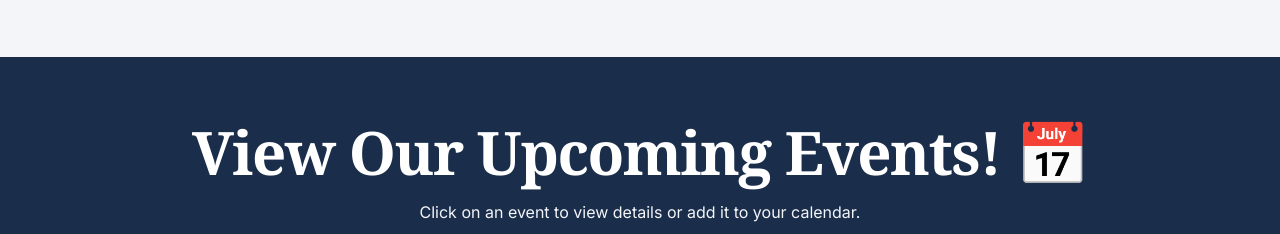
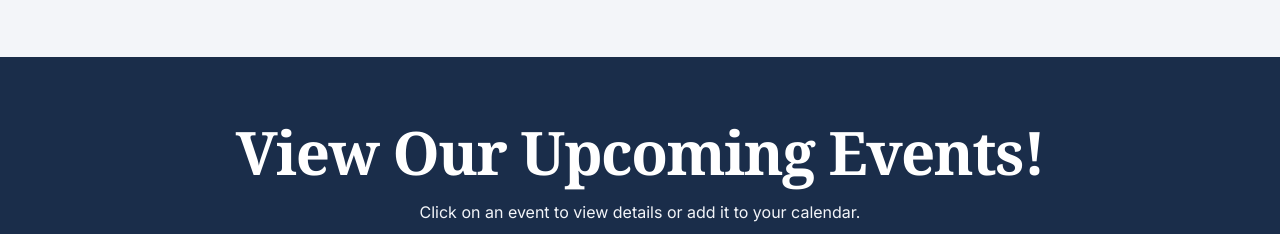
Before and after one commit to TheWeeknder/New-Computer-Technology-Club-Website, a Next.js app: page / in a window 1280 px wide. Shown: the part 3600-3834 px from the top of the page. Built offline with nearby package versions, Linux system fonts and the light colour scheme.

Commit message:
removed calendar emoji

```diff
--- a/src/components/Google-calendar.tsx
+++ b/src/components/Google-calendar.tsx
@@ -10,7 +10,7 @@ export default function GoogleCalendar() {
             id="upcoming-heading"
             className="font-serif text-5xl font-bold leading-[1.05] tracking-tight text-white sm:text-6xl"
           >
-            View Our Upcoming Events! 📅
+            View Our Upcoming Events!
           </h1>
           <p className="mt-4 text-md text-[#f3f5f9]">
             Click on an event to view details or add it to your calendar.
```
